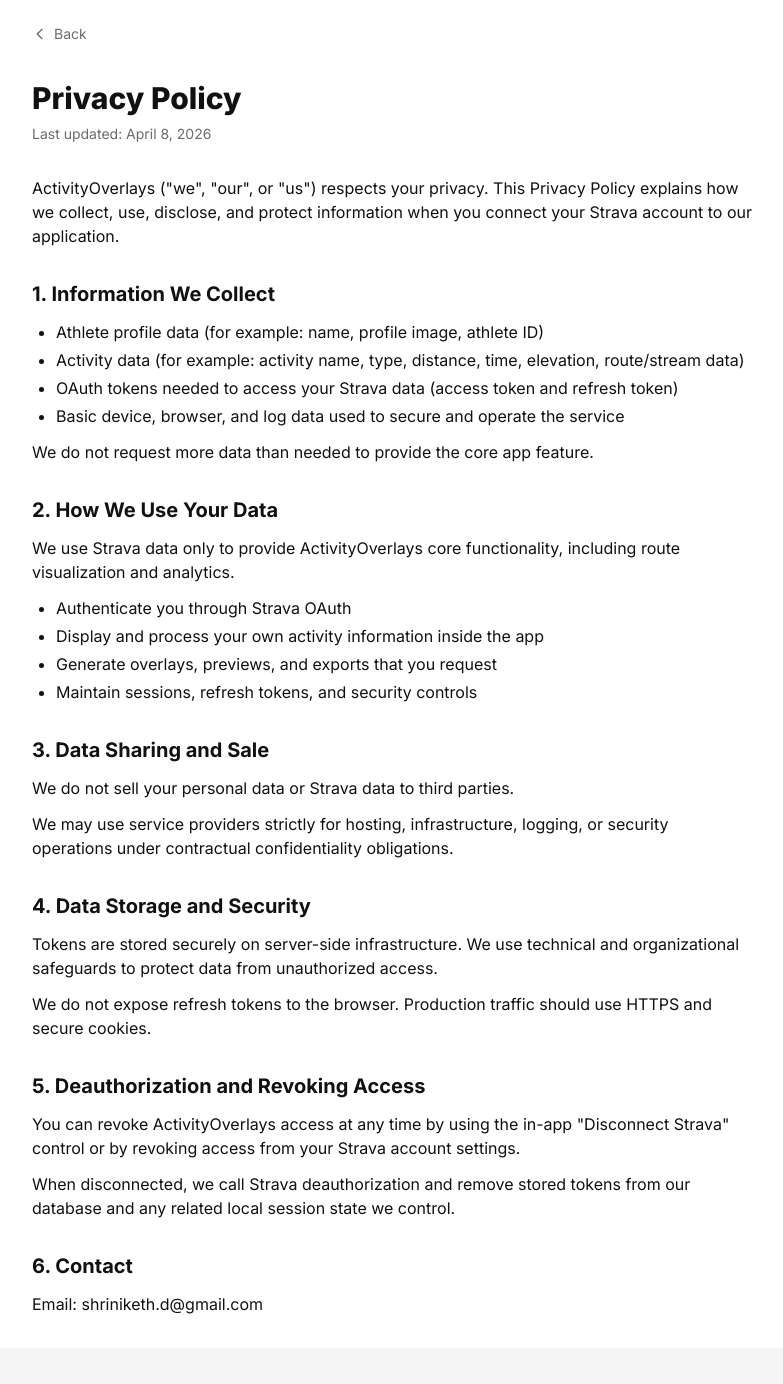
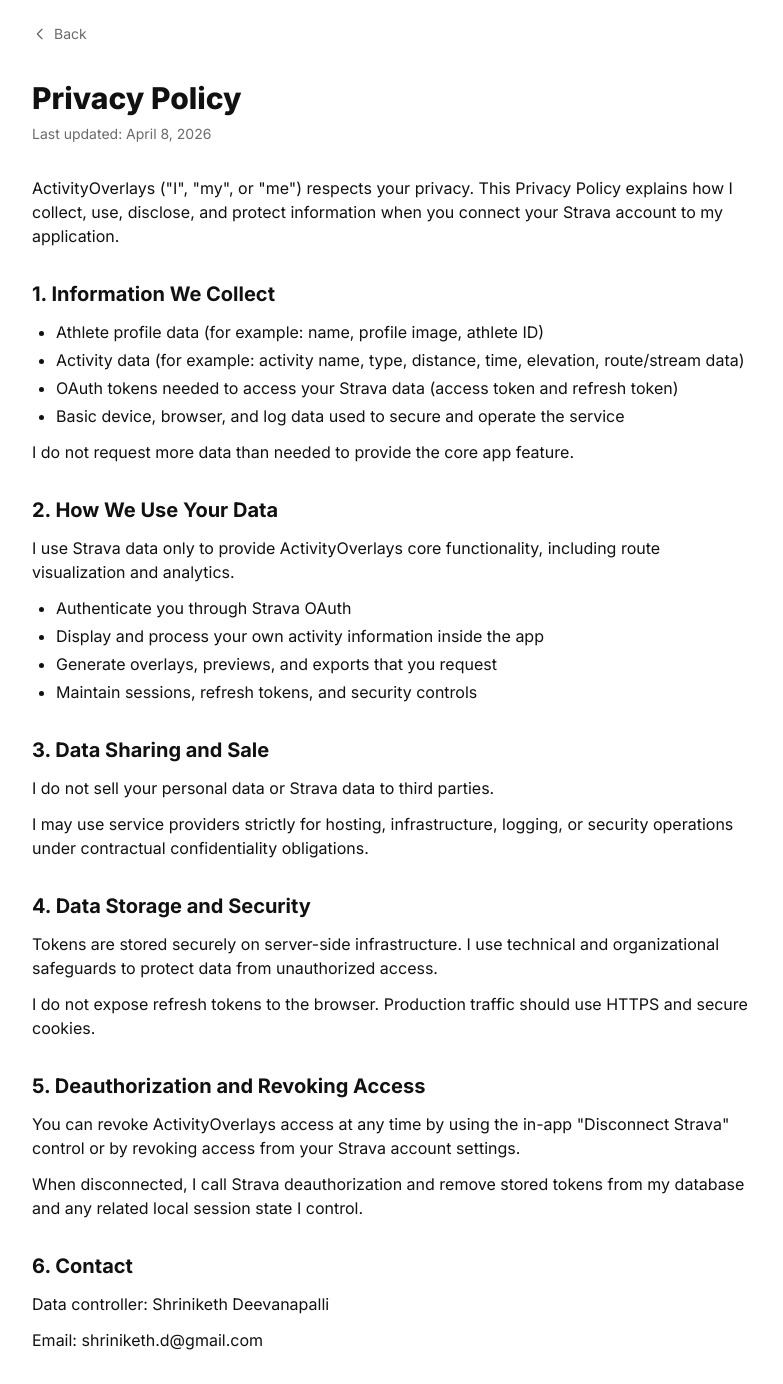
Before and after one commit to sdeevanapalli/strava-activity-overlays, a Next.js app: page /privacy in a window 1280 px wide. Shown: the whole page, without its empty margins (248-1031 px from the left). Before the commit the page ends 1348 px from the top, so only its background shows below. Built offline with nearby package versions, Linux system fonts and the light colour scheme; no server answers.

Commit message:
default quick push

```diff
--- a/app/privacy/page.tsx
+++ b/app/privacy/page.tsx
@@ -25,8 +25,8 @@ export default function PrivacyPage() {
 
         <section className="space-y-3">
           <p>
-            ActivityOverlays (&quot;we&quot;, &quot;our&quot;, or &quot;us&quot;) respects your privacy. This Privacy Policy explains how we
-            collect, use, disclose, and protect information when you connect your Strava account to our application.
+            ActivityOverlays (&quot;I&quot;, &quot;my&quot;, or &quot;me&quot;) respects your privacy. This Privacy Policy explains how I
+            collect, use, disclose, and protect information when you connect your Strava account to my application.
           </p>
         </section>
 
@@ -38,13 +38,13 @@ export default function PrivacyPage() {
             <li>OAuth tokens needed to access your Strava data (access token and refresh token)</li>
             <li>Basic device, browser, and log data used to secure and operate the service</li>
           </ul>
-          <p>We do not request more data than needed to provide the core app feature.</p>
+          <p>I do not request more data than needed to provide the core app feature.</p>
         </section>
 
         <section className="space-y-3">
           <h2 className="text-xl font-bold text-[#111111]">2. How We Use Your Data</h2>
           <p>
-            We use Strava data only to provide ActivityOverlays core functionality, including route visualization and
+            I use Strava data only to provide ActivityOverlays core functionality, including route visualization and
             analytics.
           </p>
           <ul className="list-disc space-y-1 pl-6">
@@ -57,9 +57,9 @@ export default function PrivacyPage() {
 
         <section className="space-y-3">
           <h2 className="text-xl font-bold text-[#111111]">3. Data Sharing and Sale</h2>
-          <p>We do not sell your personal data or Strava data to third parties.</p>
+          <p>I do not sell your personal data or Strava data to third parties.</p>
           <p>
-            We may use service providers strictly for hosting, infrastructure, logging, or security operations under
+            I may use service providers strictly for hosting, infrastructure, logging, or security operations under
             contractual confidentiality obligations.
           </p>
         </section>
@@ -67,11 +67,11 @@ export default function PrivacyPage() {
         <section className="space-y-3">
           <h2 className="text-xl font-bold text-[#111111]">4. Data Storage and Security</h2>
           <p>
-            Tokens are stored securely on server-side infrastructure. We use technical and organizational
+            Tokens are stored securely on server-side infrastructure. I use technical and organizational
             safeguards to protect data from unauthorized access.
           </p>
           <p>
-            We do not expose refresh tokens to the browser. Production traffic should use HTTPS and secure cookies.
+            I do not expose refresh tokens to the browser. Production traffic should use HTTPS and secure cookies.
           </p>
         </section>
 
@@ -82,13 +82,14 @@ export default function PrivacyPage() {
             revoking access from your Strava account settings.
           </p>
           <p>
-            When disconnected, we call Strava deauthorization and remove stored tokens from our database and any
-            related local session state we control.
+            When disconnected, I call Strava deauthorization and remove stored tokens from my database and any
+            related local session state I control.
           </p>
         </section>
 
         <section className="space-y-3">
           <h2 className="text-xl font-bold text-[#111111]">6. Contact</h2>
+          <p>Data controller: Shriniketh Deevanapalli</p>
           <p>Email: shriniketh.d@gmail.com</p>
         </section>
       </article>
--- a/app/terms/page.tsx
+++ b/app/terms/page.tsx
@@ -71,10 +71,10 @@ export default function TermsPage() {
 
         <section className="space-y-3">
           <h2 className="text-xl font-bold text-[#111111]">5. Data and Privacy</h2>
-          <p>Your use of ActivityOverlays is also governed by our Privacy Policy.</p>
+          <p>Your use of ActivityOverlays is also governed by my Privacy Policy.</p>
           <p>
-            If you disconnect your Strava account, we may delete or disassociate stored tokens and account data that
-            we control, subject to legal or security retention obligations.
+            If you disconnect your Strava account, I may delete or disassociate stored tokens and account data that I
+            control, subject to legal or security retention obligations.
           </p>
         </section>
 
@@ -88,6 +88,7 @@ export default function TermsPage() {
 
         <section className="space-y-3">
           <h2 className="text-xl font-bold text-[#111111]">7. Contact</h2>
+          <p>Data controller: Shriniketh Deevanapalli</p>
           <p>Email: shriniketh.d@gmail.com</p>
         </section>
       </article>
```
